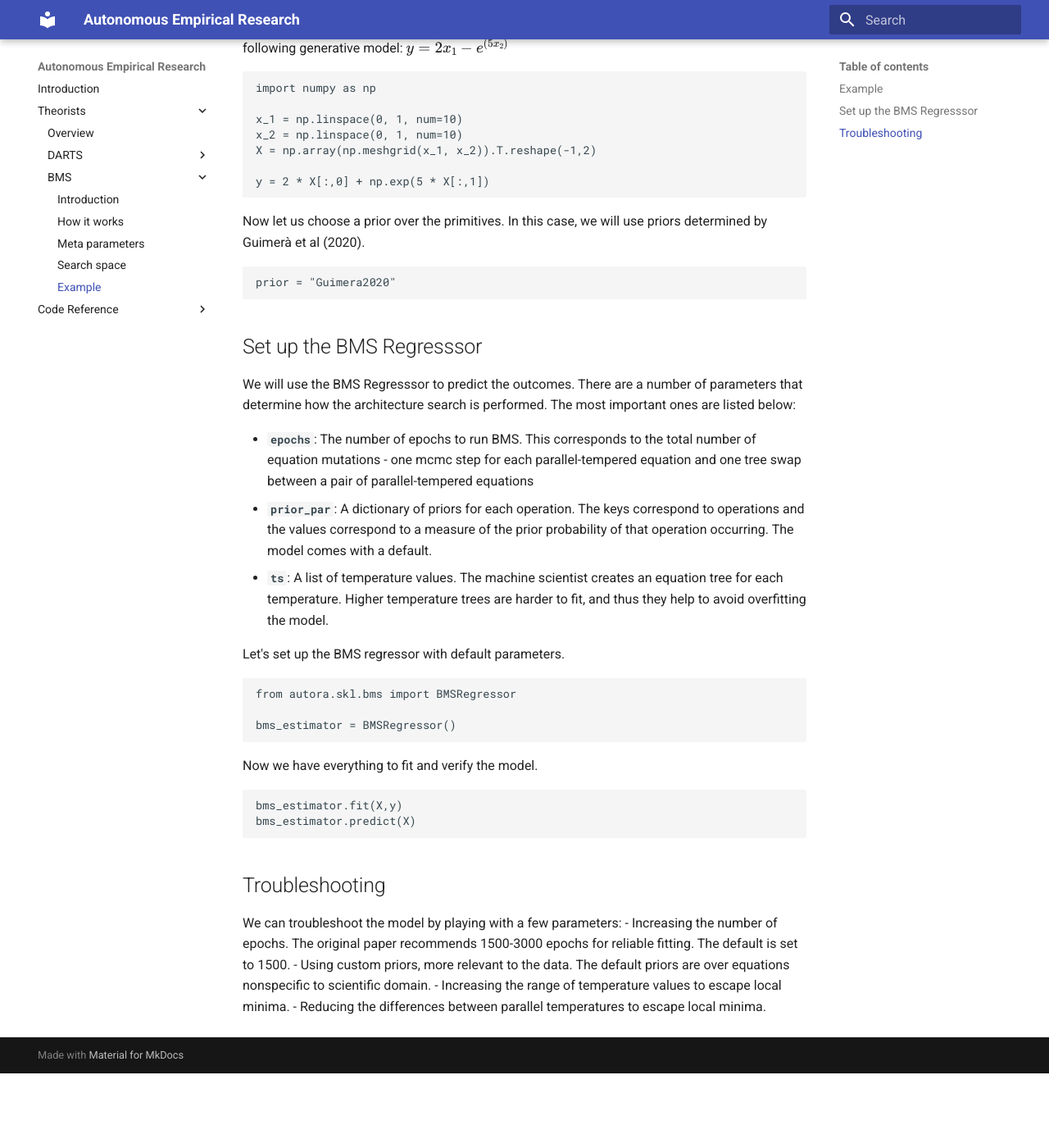
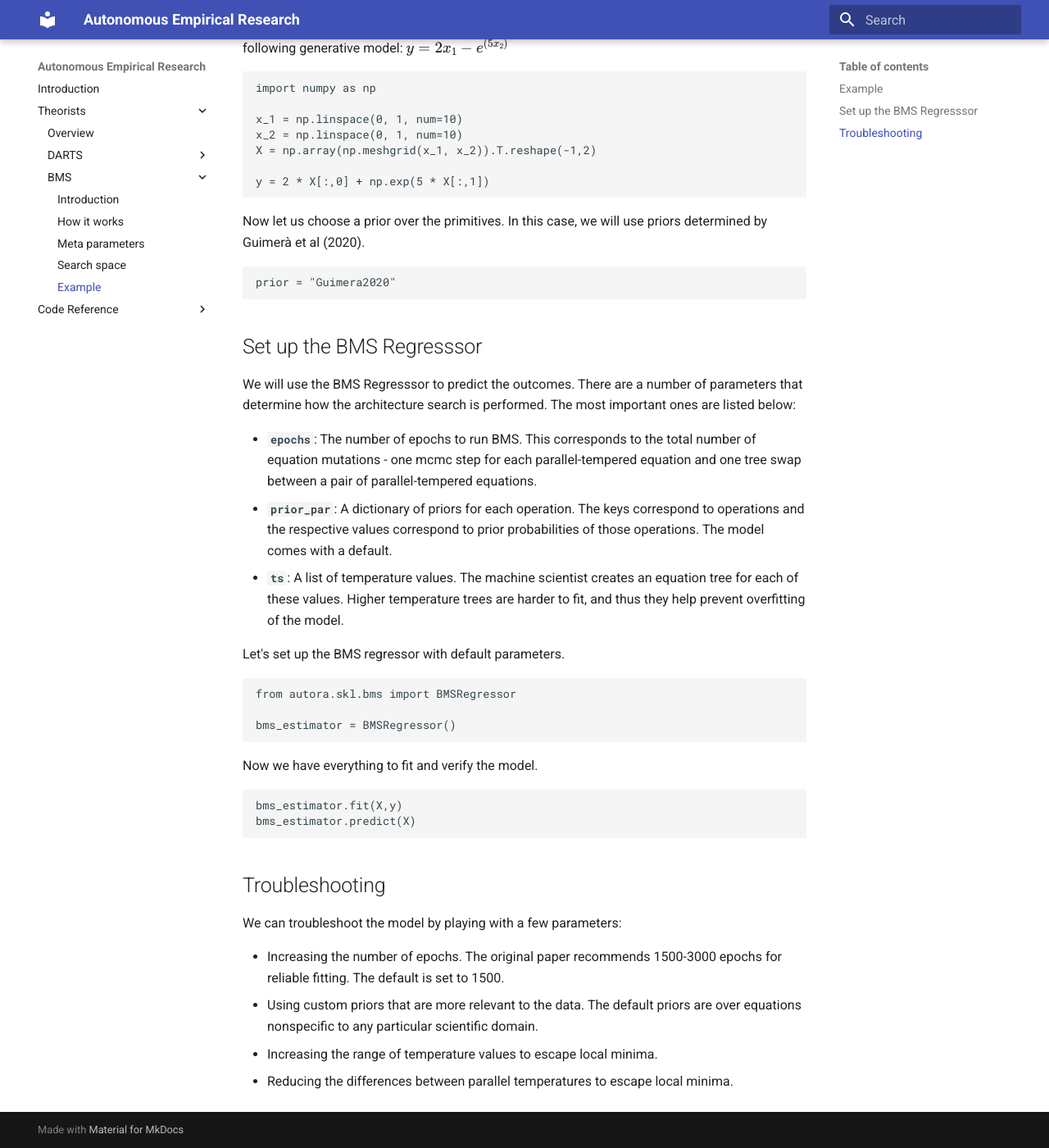
Before and after one commit to AutoResearch/autora, an MkDocs documentation site: the page built from docs/theorist/bms/example.md, in a window 1280 px wide and 1400 px high, scrolled down 169 px. Shown: the whole window at 82% size. Built offline with MkDocs 1.6.1 and Material for MkDocs 9.7.7, drawn with Linux system fonts in a browser that asks for light colours; before the commit the page ends 1478 px from its top, so only the background shows below that.

Commit message:
update example.md

```diff
--- a/docs/theorist/bms/example.md
+++ b/docs/theorist/bms/example.md
@@ -25,9 +25,9 @@
 
 We will use the BMS Regresssor to predict the outcomes. There are a number of parameters that determine how the architecture search is performed. The most important ones are listed below:
 
-- **`epochs`**: The number of epochs to run BMS. This corresponds to the total number of equation mutations - one mcmc step for each parallel-tempered equation and one tree swap between a pair of parallel-tempered equations
-- **`prior_par`**: A dictionary of priors for each operation. The keys correspond to operations and the values correspond to a measure of the prior probability of that operation occurring. The model comes with a default.
-- **`ts`**: A list of temperature values. The machine scientist creates an equation tree for each temperature. Higher temperature trees are harder to fit, and thus they help to avoid overfitting the model.
+- **`epochs`**: The number of epochs to run BMS. This corresponds to the total number of equation mutations - one mcmc step for each parallel-tempered equation and one tree swap between a pair of parallel-tempered equations.
+- **`prior_par`**: A dictionary of priors for each operation. The keys correspond to operations and the respective values correspond to prior probabilities of those operations. The model comes with a default.
+- **`ts`**: A list of temperature values. The machine scientist creates an equation tree for each of these values. Higher temperature trees are harder to fit, and thus they help prevent overfitting of the model.
 
 
 Let's set up the BMS regressor with default parameters.
@@ -48,7 +48,8 @@
 ## Troubleshooting
 
 We can troubleshoot the model by playing with a few parameters:
+
 - Increasing the number of epochs. The original paper recommends 1500-3000 epochs for reliable fitting. The default is set to 1500.
-- Using custom priors, more relevant to the data. The default priors are over equations nonspecific to scientific domain.
+- Using custom priors that are more relevant to the data. The default priors are over equations nonspecific to any particular scientific domain.
 - Increasing the range of temperature values to escape local minima.
 - Reducing the differences between parallel temperatures to escape local minima.
```
